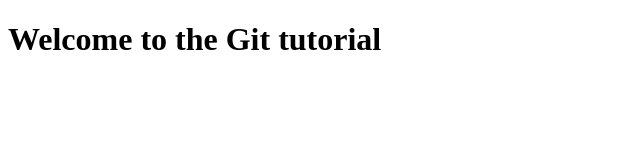
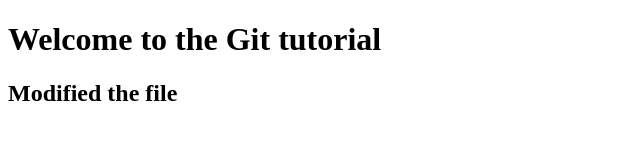
Before and after one commit to nikhilguptagithub01/gitrepo_ubuntu, a plain HTML site: page index.html in a window 1280 px wide. Shown: the whole page, without its empty margins (0-640 px from the left). Drawn offline with Linux system fonts and the light colour scheme.

Commit message:
modified the file

```diff
--- a/index.html
+++ b/index.html
@@ -7,5 +7,6 @@
 </head>
 <body>
 <h1>Welcome to the Git tutorial</h1>
+<h2>Modified the file<h2>
 </body>
 </html>
```
